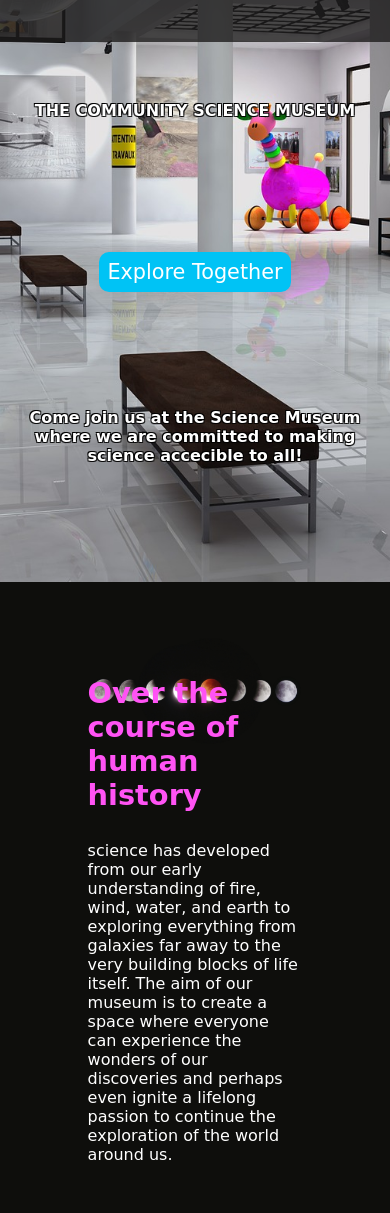
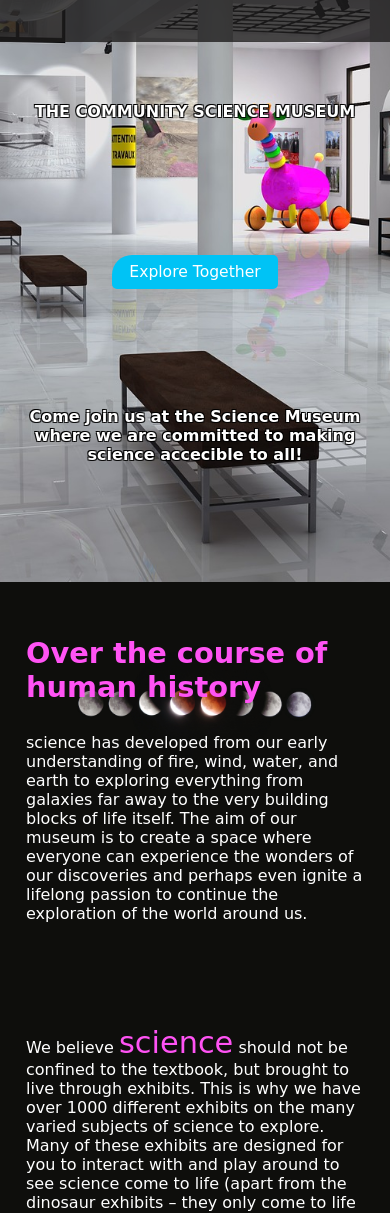
Before and after one commit to flanderos/semesterproject1, a plain HTML site: page index.html in a window 390 px wide. Shown: the part 178-1391 px from the top of the page. Drawn offline with Linux system fonts and the light colour scheme; a web font is replaced by a local one.

Commit message:
same as last

```diff
--- a/styles.css
+++ b/styles.css
@@ -132,15 +132,16 @@ a:hover {
 
 .cta-btn {
   display: inline-block;
-  font-size: 1.5vw;
+  font-size: 2rem;
   background-color: var(--main-btn-color);
   color: #fff;
-  border-radius: 10px;
+  border-radius: 20px 5px 5px 5px;
   text-decoration: none;
   padding: 0.5rem;
   text-align: center;
-  min-width: 150px;
-  max-width: none;
+  min-width: 300px;
+
+
 }
 
 .cta-btn:hover {
@@ -267,9 +268,21 @@ a:hover {
 /* MEDIA QUERYS */
 
 @media (max-width: 1000px) {
+.second-section {
+  margin: auto;
+  width: 90%;
+  padding: 10px;
+}
+
   #topheader {
     display:flex;
 
+  }
+
+  .black-box {
+    margin: auto;
+    max-width: 100%;
+    padding: 10px;
   }
 
 
@@ -327,6 +340,12 @@ a:hover {
   .main-header {
     font-size: 1.5rem;
   }
+
+  .cta-btn {
+    font-size: 4vw;
+    min-width: 150px;
+  }
+
 }
 
 @media (max-width: 400px) {
```
